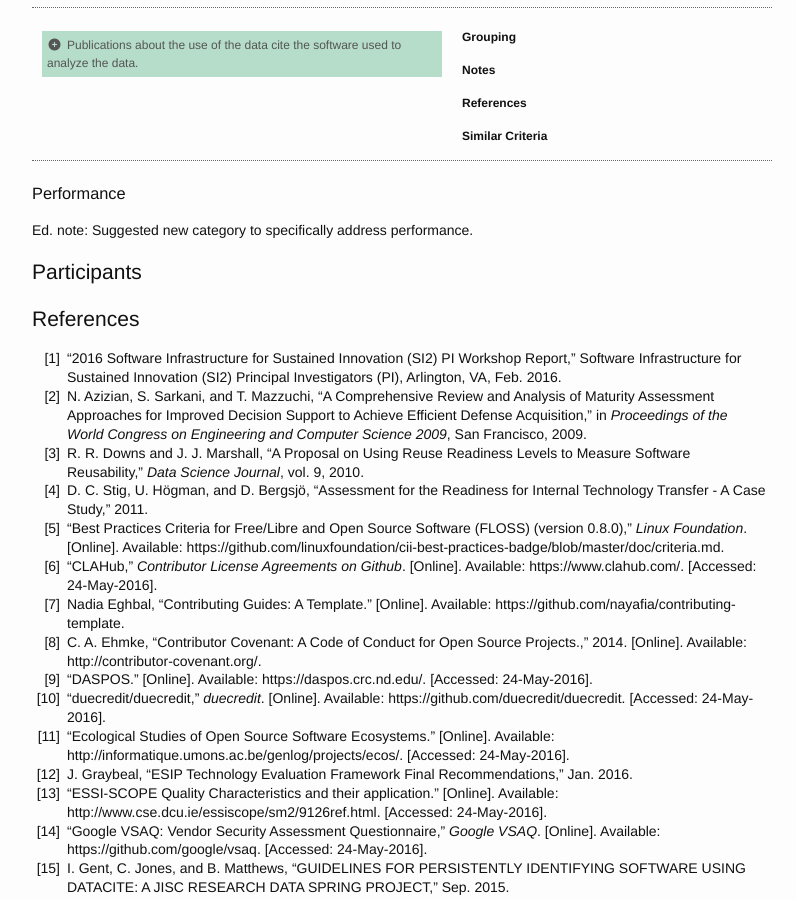
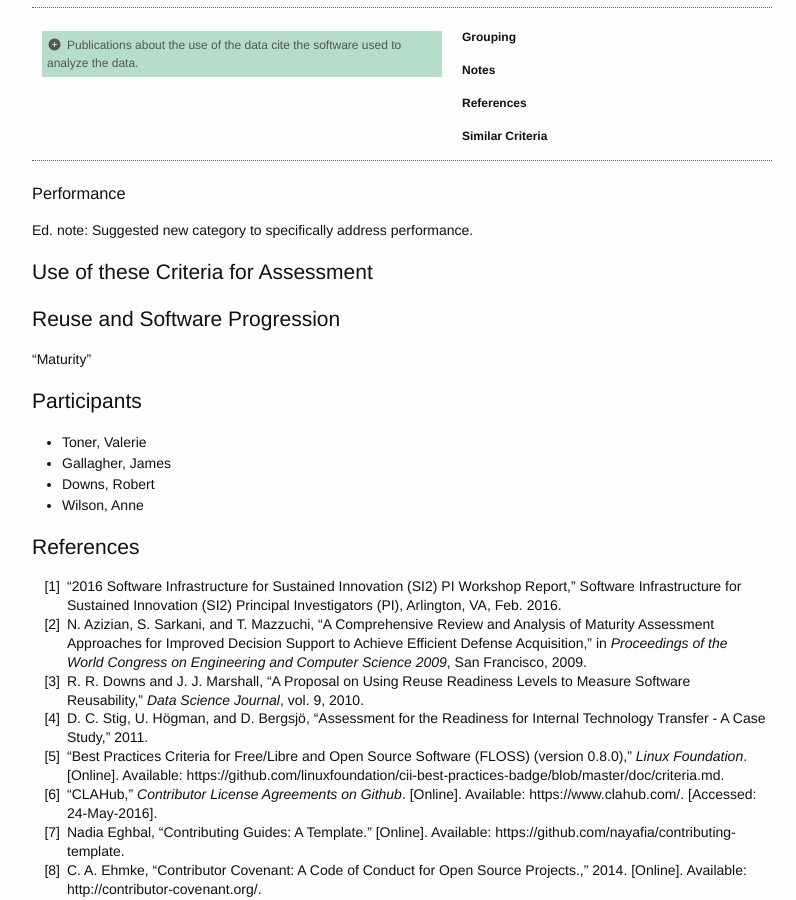
Before and after one commit to roomthily/technology-evaluation-research, a Jekyll site: the page built from guidelines/index.md, in a window 1280 px wide and 900 px high, scrolled down 47371 px. Shown: the whole window, without its empty margins (238-1034 px from the left). Built offline with Jekyll 4.4.1, drawn with Linux system fonts in a browser that asks for light colours; nearby versions of some CDN libraries; a script that is not in the unit is left out; some of the changed text lies outside the part shown.

```diff
--- a/guidelines/index.md
+++ b/guidelines/index.md
@@ -37,6 +37,7 @@ Research Community | We want to provide educational materials or other support f
 
 
 ### What Are We Assessing ###
+
 
 
 ### What We Can't Assess ###
@@ -4260,8 +4261,23 @@ For criteria categorized as "Other", all received criteria are included, as is,
 </div> <!-- end guidelines-->
 
 
+## Use of these Criteria for Assessment ##
+
+
+## Reuse and Software Progression ##
+
+"Maturity"
+
+
+
 ## Participants ##
 
+<ul>
+    <li>Toner, Valerie</li>
+    <li>Gallagher, James</li>
+    <li>Downs, Robert</li>
+    <li>Wilson, Anne</li>
+</ul>
 
 ## References ##
 
```
Also changed, not shown: other parts of guidelines/index.md (+2 -2 lines).
